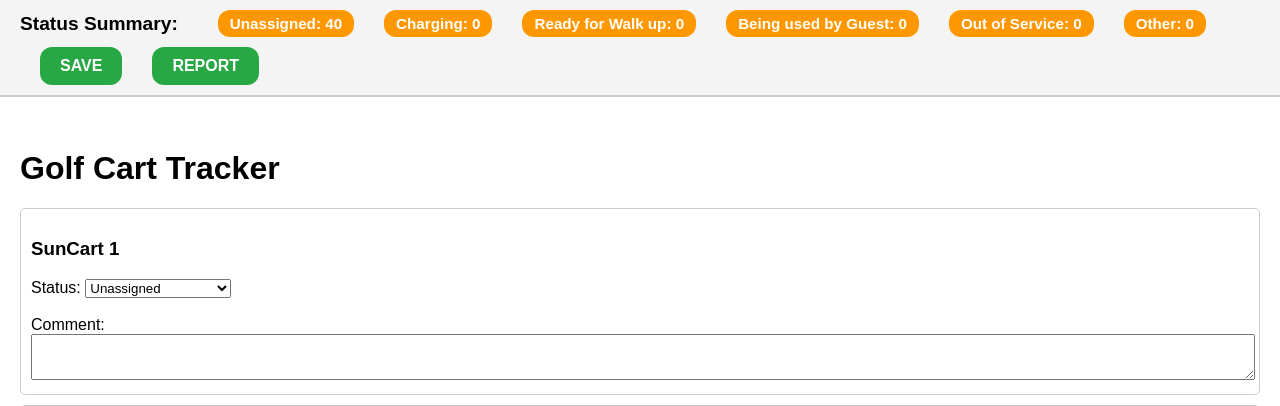
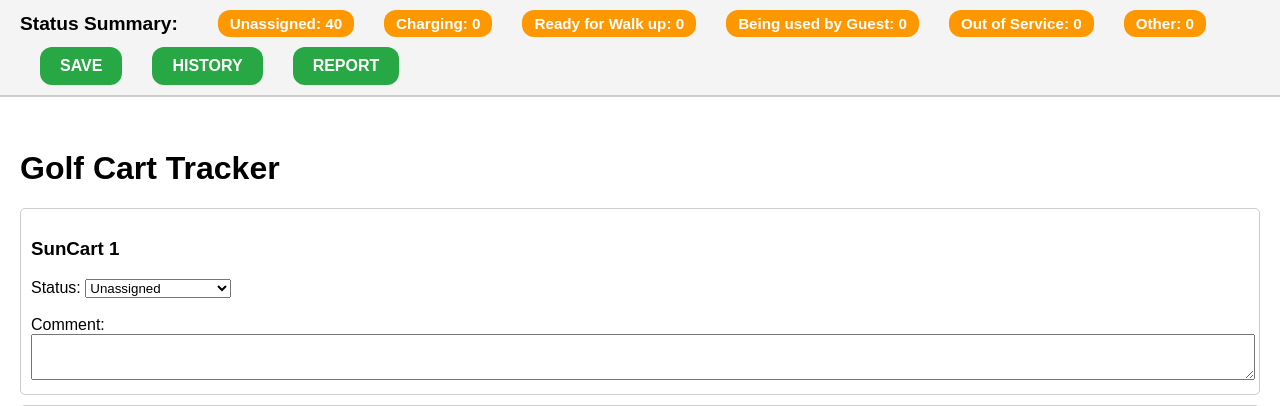
Before and after one commit to ojavier0506-ui/golf_carts, a Flask app: page / in a window 1280 px wide. Shown: the top 406 px of the page. Run offline with Flask 3, Linux system fonts and the light colour scheme; the visitor is signed in with stand-in values (Sample User, id 1); parts of the project's set-up code (start-up, migrations or seed data) failed here and were passed over.

Commit message:
Update index.html

```diff
--- a/templates/index.html
+++ b/templates/index.html
@@ -62,7 +62,7 @@
 
         .modal-content button { margin-top: 15px; padding: 5px 15px; }
 
-        /* Botón SAVE y REPORT */
+        /* Botones SAVE, HISTORY y REPORT */
         .save-top {
             margin-left: 20px;
             padding: 10px 20px;
@@ -90,6 +90,7 @@
             </div>
         {% endfor %}
         <button class="save-top" onclick="saveChanges()">SAVE</button>
+        <button class="save-top" onclick="window.location.href='/history'">HISTORY</button>
         <button class="save-top" onclick="window.location.href='/report'">REPORT</button>
     </div>
 
```
